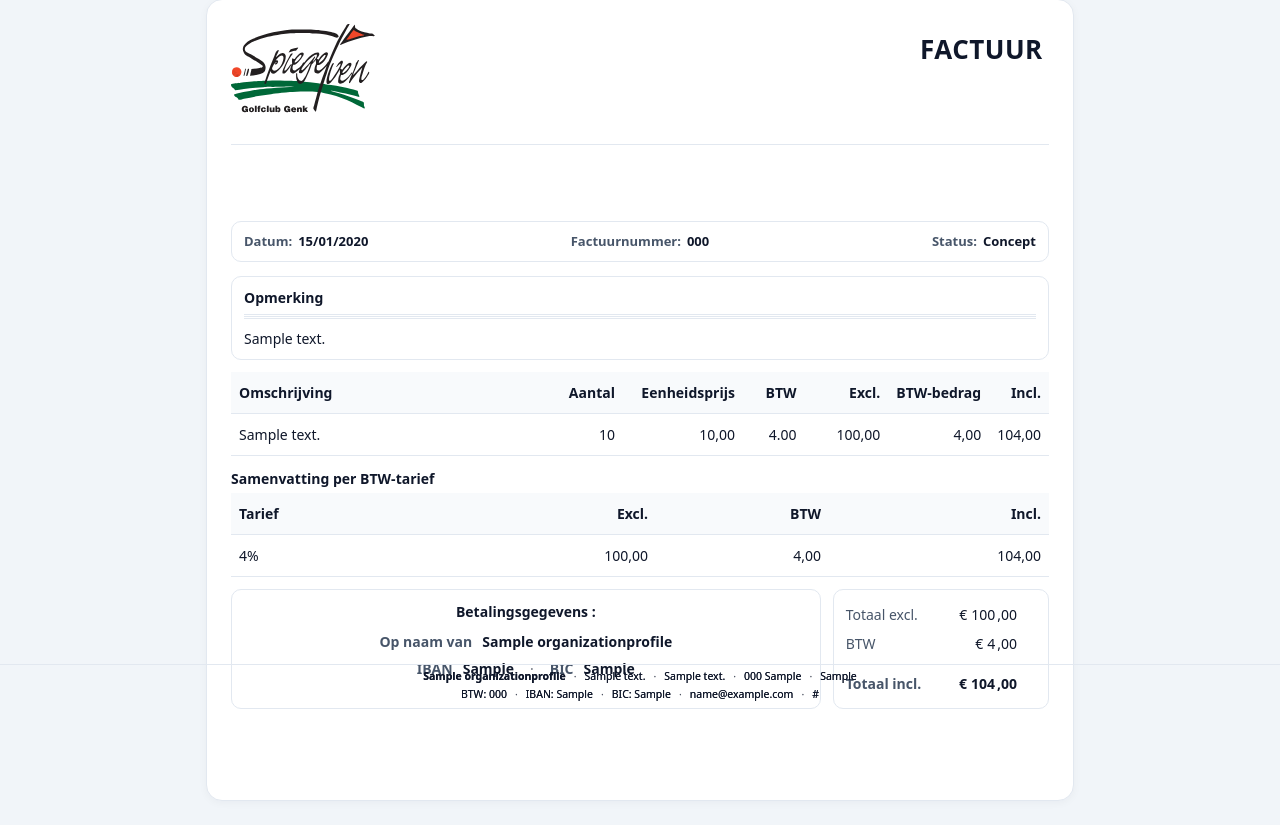
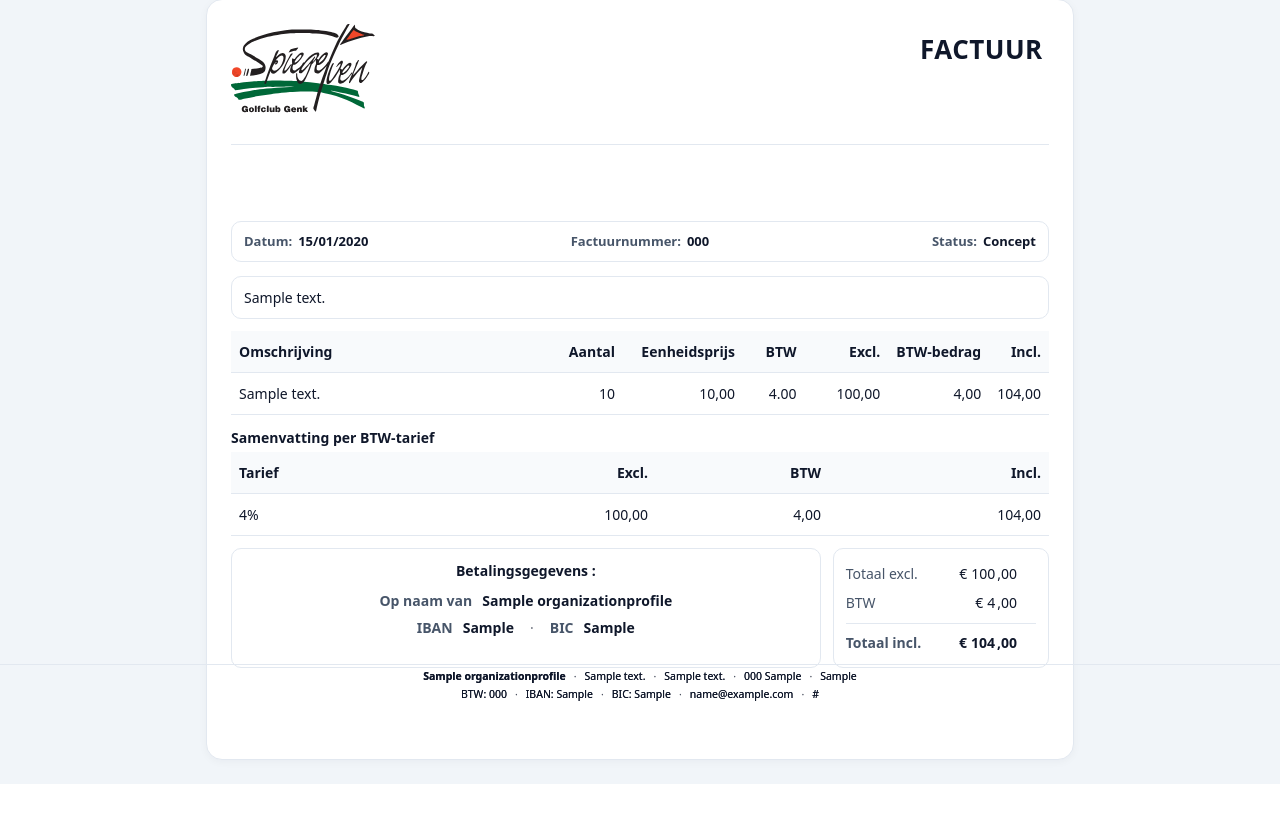
Before and after one commit to Boutsy/Spiegelven-Fakturatie, a Django app: page /facturen/1/voorbeeld/ in a window 1280 px wide. Shown: the part 76-901 px from the top of the page. After the commit the page ends 860 px from the top, so only its background shows below. Run offline with Django 5.2, Linux system fonts and the light colour scheme; tables that the repository leaves empty hold one stand-in row (values such as "Sample post").

Commit message:
backup bk-0012 2025-08-29_20-05-58 — backup-v-r-ogm-debug-pay-card

```diff
--- a/templates/invoices/preview.html
+++ b/templates/invoices/preview.html
@@ -165,8 +165,6 @@
       background:#fff;
       padding:10px 12px;
     }
-    .note-head{ font-weight:600; margin:0 0 6px; }
-    .note-top{
       height:6px; margin:2px 0 8px;
       background:
         linear-gradient(var(--line),var(--line)) 0 0/100% 1px no-repeat,
@@ -425,8 +423,6 @@
 
       {% if invoice.notes %}
         <div class="note-box">
-          <div class="note-head">Opmerking</div>
-          <div class="note-top"></div>
           <div class="note-body">{{ invoice.notes }}</div>
         </div>
       {% endif %}
```
Also changed, not shown: 1 other file.
